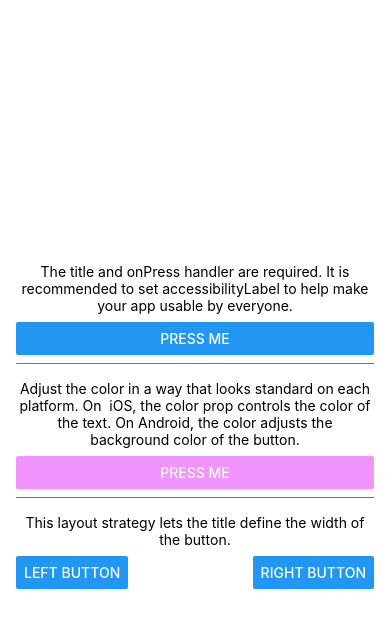
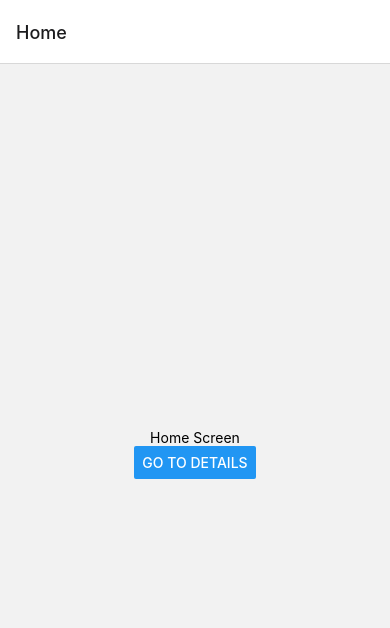
Before and after one commit to jojohahana/advanceproject, a React Native app: screen / in a window 390 px wide. Shown: the top 628 px of the page. Built offline with nearby package versions, Linux system fonts and the light colour scheme.

Commit message:
add navigator and screen

```diff
--- a/App.js
+++ b/App.js
@@ -1,70 +1,52 @@
-import React from 'react';
-import { StyleSheet, Button, View, SafeAreaView, Text, Alert } from 'react-native';
+import * as React from 'react';
+import { Button, View, Text } from 'react-native';
+import { NavigationContainer } from '@react-navigation/native'; //core
+import { createNativeStackNavigator } from '@react-navigation/native-stack'; //stack
 
-const Separator = () => (
-  <View style={styles.separator} />
-);
-
-const App = () => (
-  <SafeAreaView style={styles.container}>
-    <View>
-      <Text style={styles.title}>
-        The title and onPress handler are required. It is recommended to set accessibilityLabel to help make your app usable by everyone.
-      </Text>
+function HomeScreen({ navigation }) {
+  return (
+    <View style={{ flex: 1, alignItems: 'center', justifyContent: 'center' }}>
+      <Text>Home Screen</Text>
       <Button
-        title="Press me"
-        onPress={() => Alert.alert('Simple Button pressed')}
+        title="Go to Details"
+        onPress={() => navigation.navigate('Details')}
       />
     </View>
-    <Separator />
-    <View>
-      <Text style={styles.title}>
-        Adjust the color in a way that looks standard on each platform. On  iOS, the color prop controls the color of the text. On Android, the color adjusts the background color of the button.
-      </Text>
+  );
+}
+
+function DetailsScreen({navigation}) {
+  return (
+    <View style={{ flex: 1, alignItems: 'center', justifyContent: 'center' }}>
+      <Text>Details Screen</Text>
       <Button
-        title="Press me"
-        color="#f194ff"
-        onPress={() => Alert.alert('Button with adjusted color pressed')}
-      />
+        title="Go to Profile"
+        onPress={() => navigation.navigate('Profile')} //() => arrow function
+        />
     </View>
-    <Separator />
-    <View>
-      <Text style={styles.title}>
-        This layout strategy lets the title define the width of the button.
-      </Text>
-      <View style={styles.fixToText}>
-        <Button
-          title="Left button"
-          onPress={() => Alert.alert('Left button pressed')}
-        />
-        <Button
-          title="Right button"
-          onPress={() => Alert.alert('Right button pressed')}
-        />
-      </View>
+  );
+}
+
+function ProfileScreen() {
+  return (
+    <View style={{ flex: 1, alignItems: 'center', justifyContent: 'center' }}>
+      <Text>Profile Screen</Text>
     </View>
-  </SafeAreaView>
-);
+  );
+}
 
-const styles = StyleSheet.create({
-  container: {
-    flex: 1,
-    justifyContent: 'center',
-    marginHorizontal: 16,
-  },
-  title: {
-    textAlign: 'center',
-    marginVertical: 8,
-  },
-  fixToText: {
-    flexDirection: 'row',
-    justifyContent: 'space-between',
-  },
-  separator: {
-    marginVertical: 8,
-    borderBottomColor: '#737373',
-    borderBottomWidth: StyleSheet.hairlineWidth,
-  },
-});
+const Stack = createNativeStackNavigator();
+
+function App() {
+  return ( //Setup Navigation - Parent
+    <NavigationContainer>
+      <Stack.Navigator initialRouteName="Home">
+        <Stack.Screen name="Home" component={HomeScreen} />
+        <Stack.Screen name="Details" component={DetailsScreen} />
+        <Stack.Screen name="Profile" component={ProfileScreen}/>
+      </Stack.Navigator>
+    </NavigationContainer>
+  );
+}
 
 export default App;
--- a/package.json
+++ b/package.json
@@ -10,8 +10,12 @@
     "lint": "eslint ."
   },
   "dependencies": {
+    "@react-navigation/native": "^6.0.6",
+    "@react-navigation/native-stack": "^6.2.5",
     "react": "17.0.2",
-    "react-native": "0.67.1"
+    "react-native": "0.67.1",
+    "react-native-safe-area-context": "^3.3.2",
+    "react-native-screens": "^3.10.2"
   },
   "devDependencies": {
     "@babel/core": "^7.12.9",
```
Also changed, not shown: 2 other files (tests, documents, lock files or other folders).
